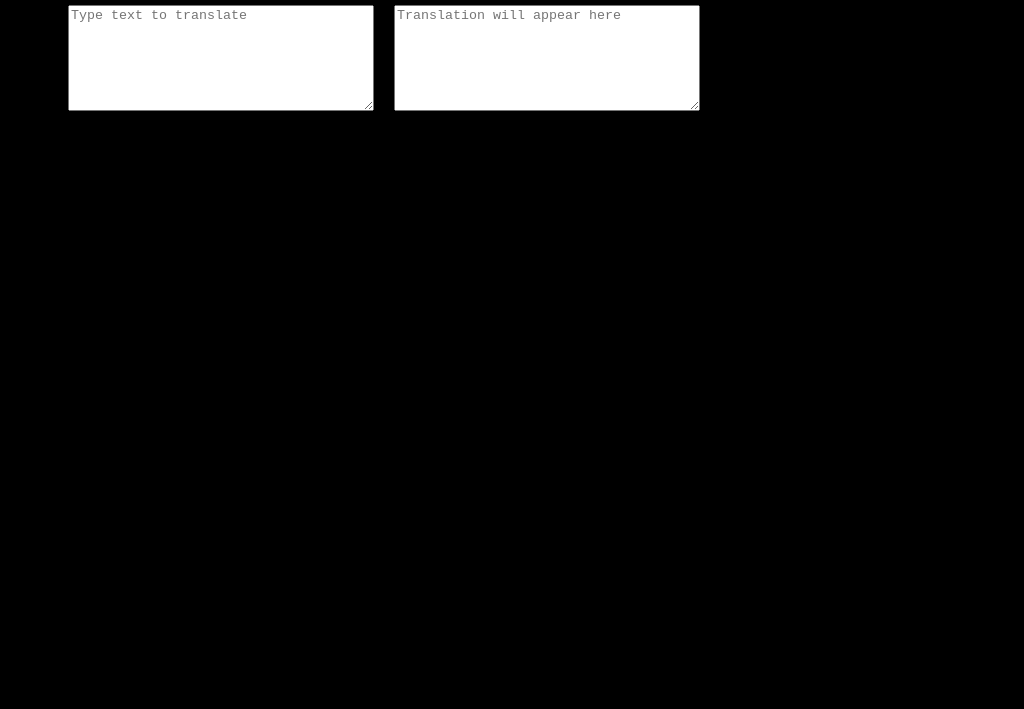
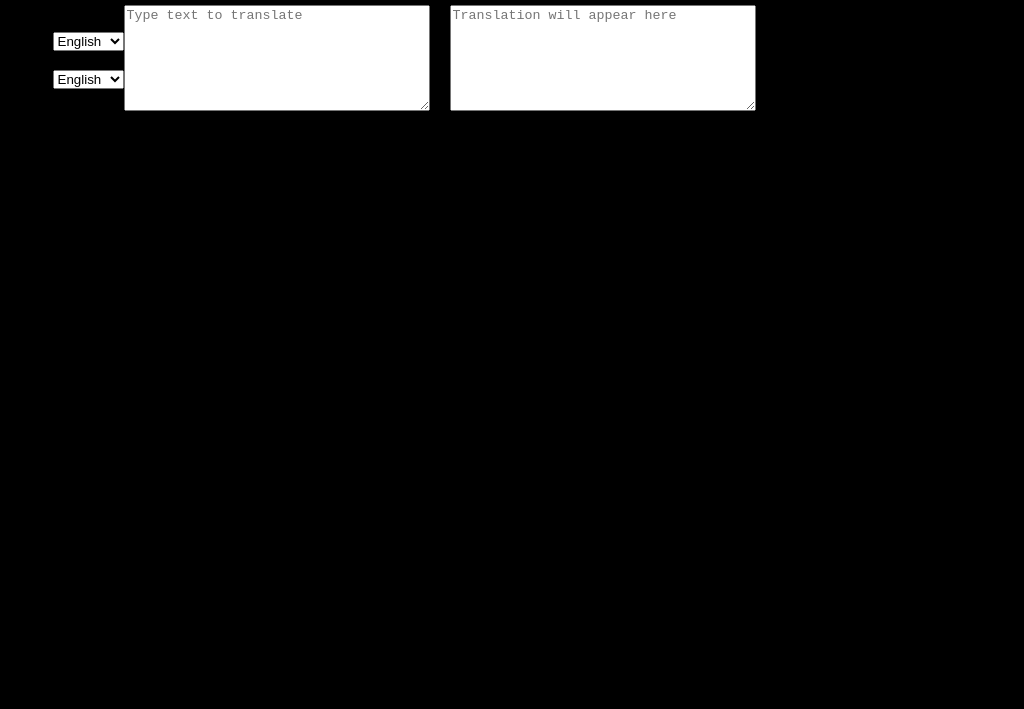
Before and after one commit to 1985lxw/SimpleTranslator, a website: page src/client/index.html in a window 1280 px wide. Shown: the part 91-800 px from the top of the page, without its empty margins (256-1280 px from the left). Drawn offline with nearby package versions, Linux system fonts and the light colour scheme; a web font is replaced by a local one.

Commit message:
select language

```diff
--- a/src/client/index.html
+++ b/src/client/index.html
@@ -4,6 +4,7 @@
     <title>Milestone_2</title>
     <link rel="stylesheet" href="styles.css" />
     <link rel="stylesheet" href="https://fonts.googleapis.com/css?family=Sofia">
+    <link href='https://unpkg.com/boxicons@2.1.4/css/boxicons.min.css' rel='stylesheet'>
     <script type="module" src="script.js" defer></script>
   </head>
   <body>
@@ -12,6 +13,21 @@
     <label for="switch">Toggle</label>
     <div id="title" class="title">SimpleTranslator</div>
     <div class="translator-container">
+      <ul class="input-language">
+        <li>
+          <select>
+            <option value="en">English</option>
+            <option value="ch">Chinese</option>
+          </select>
+        </li>
+        <li class="bx bx-transfer"></li>
+        <li>
+          <select>
+            <option value="en">English</option>
+            <option value="ch">Chinese</option>
+          </select>
+        </li>
+      </ul>
       <div class="translator-input">
         <textarea
           id="input-textbox"
```
